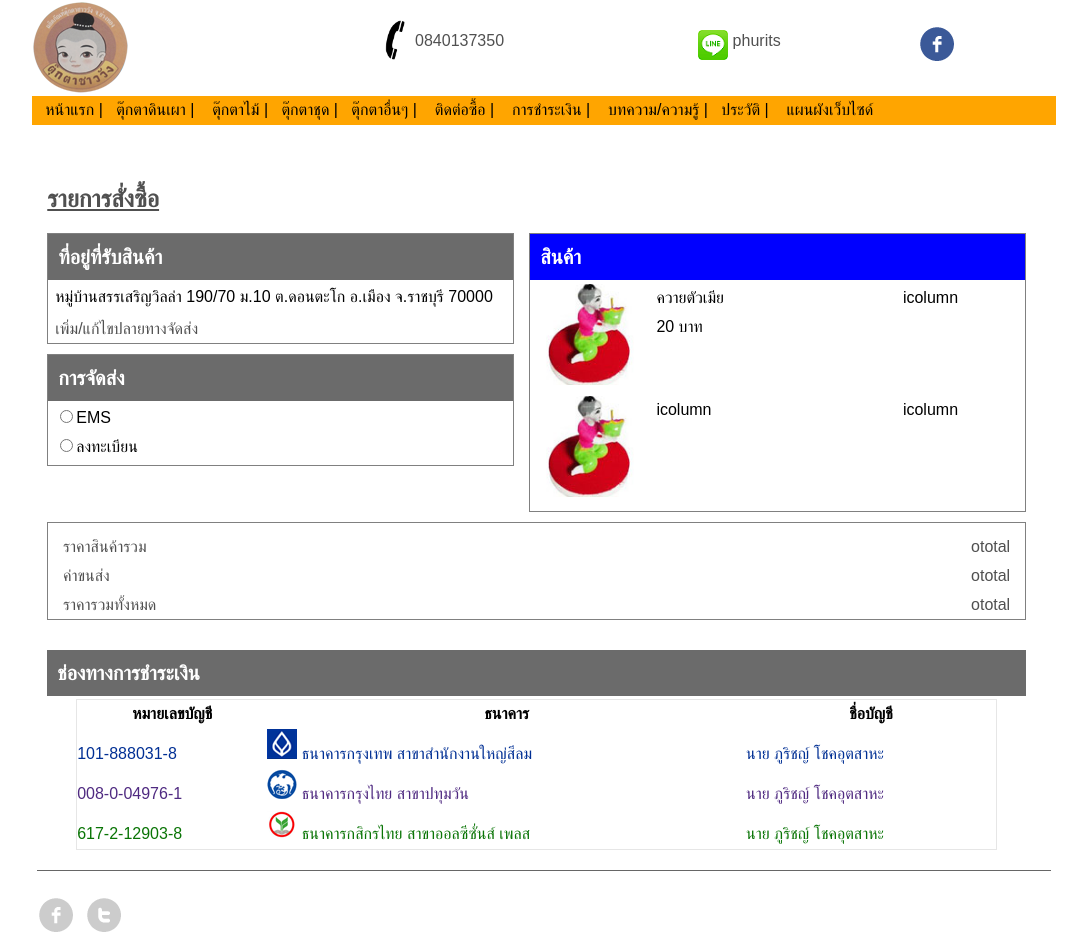
After one commit to jigjopuna/doll, a PHP site: page /content/ordersum.php in a window 1280 px wide. The commit adds this page. Shown: the whole page, without its empty margins (96-1183 px from the left). Run offline with PHP 8.4, Linux system fonts and the light colour scheme; data that the repository does not hold is empty; style sheets or scripts are compiled from the project's sources.

Commit message:
save file 20141214 15:05

```diff
--- a/basket.php
+++ b/basket.php
@@ -5,7 +5,7 @@
     <meta name="viewport" content="width=device-width, initial-scale=1.0">
 	<meta http-equiv="content-language" content="en, th">
     <meta charset="utf-8">
-	<meta name="keywords" content="ซื้อตุ๊กตาชาววัง ขายตุ๊กตาชาววัง ตุ๊กตาเครื่องปั้นดินเผา บ้านบางเสด็จ" />
+	<meta name="keywords" content="ซื้อตุ๊กตาชาววัง ขายตุ๊กตาชาววัง ตุ๊กตาเครื่องปั้นดินเผา" />
     <meta name="description" content="ตุ๊กตาชาววังเป็นผลิตภัณฑ์พื้นเมือง เป็นสินค้า OTOP ของดีของขึ้นชื่อและมีเสียงของจังหวัดอ่างทอง
 	ตุ๊กตาชาววังผลิตด้วยความปราณีตด้วยฝีมือชาวบ้านที่มีความชำนาญ" />
     <title>ตะกร้าตุ๊กตาชาววัง ผลิตและขายตุ๊กตาชาววังปั้นดินเผา</title>
@@ -114,7 +114,7 @@
 									<td align="right">฿<?php echo $row['p_price']*$p_qty;?></td>
 								</tr>
 								<tr>
-									<td align="center" colspan="2"><a class="btn_del">ชำระเงิน</a></td>
+									<td align="center" colspan="2"><a href="content/ordersum.php" class="btn_del">ชำระเงิน</a></td>
 									</tr>
 							</table>
 
--- a/content/css/media_query/mobile.css
+++ b/content/css/media_query/mobile.css
@@ -45,6 +45,15 @@
       margin: auto;
       margin-left: 10px; }
 
+  #odelivery {
+    width: 98% !important;
+    float: none !important; }
+
+  #oItem {
+    margin-left: 0 !important;
+    width: 98%;
+    float: none !important; }
+
   /*|* ------------------------------------------------------------ *|
   |* Basket Page
   |* ------------------------------------------------------------ *|
--- a/content/css/style.css
+++ b/content/css/style.css
@@ -1,3 +1,4 @@
+@charset "IBM437";
 /* ------------------------------------------------------------ *\
 |* ------------------------------------------------------------ *|
 |* Globals
@@ -432,7 +433,8 @@ nav li a {
       margin: 0 auto;
       /*end li*/
       /*for basket page*/
-      /*end .b_item*/ }
+      /*end .b_item*/
+      /*for ordersum ordersummary*/ }
       .indetail section .product li {
         float: left;
         /*background: orange;*/
@@ -524,6 +526,70 @@ nav li a {
       border: 5px #000; }
 
 /* end indetail*/
+/* for ordersum ordersummary สำหรับ ordersummay เพราะไม่อยากใส่ไว้ใน saas เพราะ selector มันยาว*/
+#odelivery {
+  /*background-color: pink;*/
+  width: 47%;
+  float: left; }
+
+#oItem {
+  /*background-color: yellow;*/
+  margin-left: 15px;
+  width: 50%;
+  float: left; }
+
+#ototal {
+  /*background-color: green;*/
+  clear: both;
+  padding-top: 10px; }
+
+#opayment {
+  width: 98.5%;
+  padding-top: 10px;
+  margin-top: 20px; }
+
+.box {
+  /*background-color: red;*/
+  margin-bottom: 10px;
+  border: 1px solid gray;
+  /*end bcontent*/ }
+  .box .headbox {
+    color: white;
+    font-weight: bold;
+    background-color: #6B6B6B;
+    font-size: 1.25em;
+    padding: 5px 5px 5px 10px; }
+  .box .bcontent {
+    width: 97%;
+    margin: 3px auto;
+    /*background-color: blue;*/
+    color: black;
+    /*for item*/ }
+    .box .bcontent .ipic {
+      width: 21%;
+      /*background-color: pink;*/
+      margin: 1px;
+      float: left; }
+      .box .bcontent .ipic img {
+        width: 100%; }
+    .box .bcontent .iname {
+      width: 52%;
+      /*background-color: pink;*/
+      margin: 1px;
+      float: left;
+      padding-left: 15px; }
+    .box .bcontent .iprice {
+      width: 25%;
+      /*background-color: pink;*/
+      margin: 1px;
+      float: left;
+      padding-left: 10px; }
+  .box .box_btn {
+    width: 97%;
+    margin: 0 auto;
+    /*background-color: black;*/ }
+
+/*end box*/
   /* ------------------------------------------------------------ *\
 |* ------------------------------------------------------------ *|
 |* Footer
--- /dev/null
+++ b/content/ordersum.php
@@ -0,0 +1,189 @@
+<?php require_once('../include/connect.php'); ?>
+<!DOCTYPE html>
+<html>
+  <head>
+    <meta name="viewport" content="width=device-width, initial-scale=1.0">
+	<meta http-equiv="content-language" content="en, th">
+    <meta charset="utf-8">
+	<meta name="keywords" content="ซื้อตุ๊กตาชาววัง ขายตุ๊กตาชาววัง ตุ๊กตาเครื่องปั้นดินเผา" />
+    <meta name="description" content="ตุ๊กตาชาววังเป็นผลิตภัณฑ์พื้นเมือง เป็นสินค้า OTOP ของดีของขึ้นชื่อและมีเสียงของจังหวัดอ่างทอง
+	ตุ๊กตาชาววังผลิตด้วยความปราณีตด้วยฝีมือชาวบ้านที่มีความชำนาญ" />
+    <title>ตะกร้าตุ๊กตาชาววัง ผลิตและขายตุ๊กตาชาววังปั้นดินเผา</title>
+	<link rel="shortcut icon" href="images/logo/favicon.png">
+    <link type="text/css" rel="stylesheet" href="css/base.css">
+    <link type="text/css" rel="stylesheet" href="css/style.css">
+	<link type="text/css" rel="stylesheet" href="css/media_query/desktop_small.css">
+	<link type="text/css" rel="stylesheet" href="css/media_query/tablet.css">
+	<link type="text/css" rel="stylesheet" href="css/media_query/mobile.css">
+	<link type="text/css" rel="stylesheet" href="lightbox/css/lightbox.css">
+	<script src="js/jquery-1.11.1.min.js"></script>
+    <script src="js/main.js"></script>
+    <script src="js/slider/jquery.slides.min.js"></script>
+	<script src="lightbox/js/lightbox.min.js"></script>
+    <script>
+    	$(document).ready(function(){
+		  /*---no click right--*/
+			$(document).bind("contextmenu",function(e){
+					return false;
+			 });
+		/*---end no click right----*/
+		});//end ready
+    </script>
+	<?php
+
+	$p_code = trim($_POST['p_code']);
+	$p_qty = trim($_POST['p_qty']);
+
+	$sql = "SELECT *
+			FROM tb_product
+			WHERE p_code = '$p_code';
+			";
+	$result = mysql_query($sql);
+	$num = mysql_num_rows($result);
+	$row = mysql_fetch_array($result);
+?>
+ </head>
+  <body>
+    <?php include('../include/inc_menu_mobile_pdetail.php');?>
+    <div id="wrapper">
+      <?php include('../include/inc_contact_content.php');?>
+      <header>
+			<?php include('../include/inc_menu.php');?>
+      </header>
+		<div class="detail">
+			<div class="indetail">
+
+				<section>
+                	<div class="product" style="overflow: hidden;">
+                    	<h1><strong><U>รายการสั่งซื้อ</U></strong></h1>
+						<div>
+							<div id="odelivery">
+								<div class="obox">
+									<div class="box">
+										<div class="headbox">
+											ที่อยู่ที่รับสินค้า
+										</div><!--end headbox-->
+
+										<div class="bcontent">
+											หมู่บ้านสรรเสริญวิลล่า 190/70 ม.10 ต.ดอนตะโก อ.เมือง จ.ราชบุรี 70000
+										</div><!--end bcontent-->
+										<div class="box_btn">
+											เพิ่ม/แก้ไขปลายทางจัดส่ง
+										</div><!--end box_btn-->
+									</div><!--end box-->
+
+									<div class="box">
+										<div class="headbox">
+											การจัดส่ง
+										</div><!--end headbox-->
+
+										<div class="bcontent">
+											<input type="radio" name="mail" value="EMS">EMS <br>
+											<input type="radio" name="mail" value="register">ลงทะเบียน
+										</div><!--end bcontent-->
+										<div class="box_btn">
+										</div><!--end box_btn-->
+									</div><!--end box-->
+								</div><!---end obox-->
+							</div><!--- end odelivery-->
+							<div id="oItem">
+								<div class="box">
+										<div class="headbox" style="background-color: blue">
+											สินค้า
+										</div><!--end headbox-->
+
+										<div class="bcontent" style="overflow: hidden;">
+											<div class="eachItem" style="clear:both;">
+												<div class="ipic"><img src="images/home/01001_child.jpg"></div>
+												<div class="iname"><span>ควายตัวเมีย</span><br><span>20 บาท</span></div>
+												<div class="iprice">icolumn</div>
+											</div><!--end eachItem-->
+
+											<div class="eachItem" style="clear:both;">
+												<div class="ipic"><img src="images/home/01001_child.jpg"></div>
+												<div class="iname">icolumn</div>
+												<div class="iprice">icolumn</div>
+											</div><!--end eachItem-->
+
+										</div><!--end bcontent-->
+									</div><!--end box-->
+							</div><!--- end oItem-->
+						</div>
+						<div id="ototal" style="border: 1px solid gray; width: 98.5%;">
+							<table style="width: 97%; margin: 0 auto;">
+								<tr>
+									<td align="left">ราคาสินค้ารวม</td>
+									<td align="right">ototal</td>
+								</tr>
+								<tr>
+									<td align="left">ค่าขนส่ง</td>
+									<td align="right">ototal</td>
+								</tr>
+								<tr>
+									<td align="left">ราคารวมทั้งหมด</td>
+									<td align="right">ototal</td>
+								</tr>
+							</table>
+						</div><!--- end ototal-->
+						<div id="opayment">
+							<div class="box" style="border: none;">
+								<div class="headbox">
+											ช่องทางการชำระเงิน
+								</div><!--end headbox-->
+
+								<div class="bcontent">
+									<table style="width: 97%; margin: 0 auto; border: 1px solid #E6E6E6">
+										<tbody><tr>
+												<th>หมายเลขบัญชี</th>
+												<th>ธนาคาร</th>
+												<th>ชื่อบัญชี</th>
+											</tr>
+											<tr style="color:#002f94;">
+												<td>101-888031-8</td>
+												<td><img alt="ธนาคารกรุงเทพ" src="images/logo/bbl.png" title="ธนาคารกรุงเทพ"> ธนาคารกรุงเทพ สาขาสำนักงานใหญ่สีลม</td>
+												<td>นาย ภูริชญ์ โชคอุตสาหะ</td>
+											</tr>
+											<tr style="color:#4f2a81;">
+												<td>008-0-04976-1</td>
+												<td><img alt="ธนาคารกรุงไทย" src="images/logo/ktb.png" title="ธนาคารกรุงไทย"> ธนาคารกรุงไทย สาขาปทุมวัน</td>
+												<td>นาย ภูริชญ์ โชคอุตสาหะ</td>
+											</tr>
+											<tr style="color:#097405;">
+												<td>617-2-12903-8</td>
+												<td><img alt="ธนาคารกสิกรไทย" src="images/logo/kbank.png" title="ธนาคารกสิกรไทย"> ธนาคารกสิกรไทย สาขาออลซีซั่นส์ เพลส</td>
+												<td>นาย ภูริชญ์ โชคอุตสาหะ</td>
+											</tr>
+
+										</tbody>
+									</table>
+								</div><!--end bcontent-->
+							</div><!--end box-->
+						</div><!--- end opayment-->
+					</div><!-----end product----->
+                </section><!-----end section----->
+
+            </div><!--- end indetail---->
+	    </div><!--- end detail---->
+
+
+		<footer>
+      	<div id="social_icon">
+        	<ul>
+            	<li id="f_facecook"><a target="_blank" href="https://www.facebook.com/chowwangtukkata"><div></div></a></li>
+                <li id="f_twitter"><div></div></li>
+
+            </ul>
+        </div>
+
+        <div id="footaddress">
+
+        </div>
+
+      </footer>
+
+    </div><!-----end wrapper----->
+
+	<script src="js/classie.js"></script>
+    <script src="js/nav.js"></script>
+  </body>
+</html>
--- a/content/scss/media_query/mobile.scss
+++ b/content/scss/media_query/mobile.scss
@@ -50,6 +50,9 @@
 		  margin-left: 10px;
 		}
     }
+#odelivery { width: 98% !important; float:none !important; }
+#oItem { margin-left: 0 !important; width: 98%; float:none !important; }
+
 
 /*|* ------------------------------------------------------------ *|
 |* Basket Page
--- a/content/scss/style.scss
+++ b/content/scss/style.scss
@@ -441,6 +441,8 @@ nav li a {
 					margin : 0 0 0 15px;
 					margin-bottom: 10px; border: 1px solid gray;
 					overflow: hidden; }
+
+				/*for ordersum ordersummary*/
 			}/*end product*/
 			#map{
 					height:400px;
@@ -451,8 +453,24 @@ nav li a {
 
 	}/* end indetail*/
 
+/* for ordersum ordersummary สำหรับ ordersummay เพราะไม่อยากใส่ไว้ใน saas เพราะ selector มันยาว*/
+#odelivery { /*background-color: pink;*/ width: 47%; float:left; }
+#oItem { /*background-color: yellow;*/ margin-left: 15px; width: 50%; float:left; }
+#ototal { /*background-color: green;*/ clear: both; padding-top: 10px; }
+#opayment { width: 98.5%; padding-top: 10px; margin-top: 20px; }
 
-
+.box { /*background-color: red;*/  margin-bottom: 10px; border: 1px solid gray;
+	.headbox { color: white; font-weight: bold; background-color: #6B6B6B; font-size: 1.25em; padding: 5px 5px 5px 10px; }
+	.bcontent { width: 97%; margin: 3px auto; /*background-color: blue;*/ color: black;
+		/*for item*/
+		.ipic { width: 21%; /*background-color: pink;*/ margin: 1px; float: left;
+			img { width: 100%; }
+		}
+		.iname { width: 52%; /*background-color: pink;*/ margin: 1px; float: left; padding-left: 15px; }
+		.iprice { width: 25%; /*background-color: pink;*/ margin: 1px; float: left; padding-left: 10px; }
+	} /*end bcontent*/
+	.box_btn { width: 97%; margin: 0 auto; /*background-color: black;*/ }
+}/*end box*/
 
 
   /* ------------------------------------------------------------ *\
--- /dev/null
+++ b/include/inc_contact_content.php
@@ -0,0 +1,21 @@
+<div id="coverLogo">
+			<img src="images/logo/logo96.png">
+			<div id="logo_01">
+				<div class="phone" style="width:20%">
+					<a href="https://www.facebook.com/chowwangtukkata" target="blank"><img src="images/social/facebook-hover.png"></a>
+				</div><!-----end phone----->
+				<div class="phone" style="width:30%">
+					<img src="images/social/line30.png" style="margin:10px 5px 0 0;">
+					<div class="phone_num">
+						<span>phurits</span>
+					</div>
+				</div><!-----end phone----->
+				<div class="phone" style="width:45%">
+					<img src="images/phone-7-256.png" width="40" height="40">
+					<div class="phone_num">
+						<span>0840137350</span>
+					</div>
+				</div><!-----end phone----->
+			</div><!-----end logo_01----->
+
+	  </div><!-----end coverLogo----->
```
Also changed, not shown: content/product_detail.php (+1 -21 lines), content/images/logo/bbl.png (added), content/images/logo/kbank.png (added), content/images/logo/ktb.png (added), content/images/logo/scb.png (added), 2 other files.
